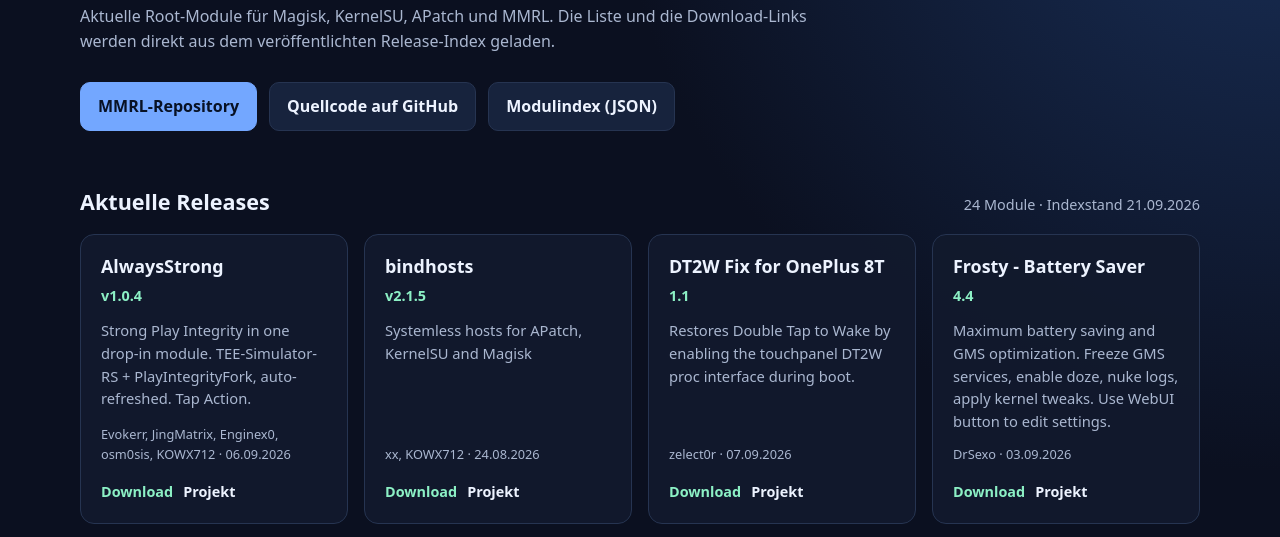
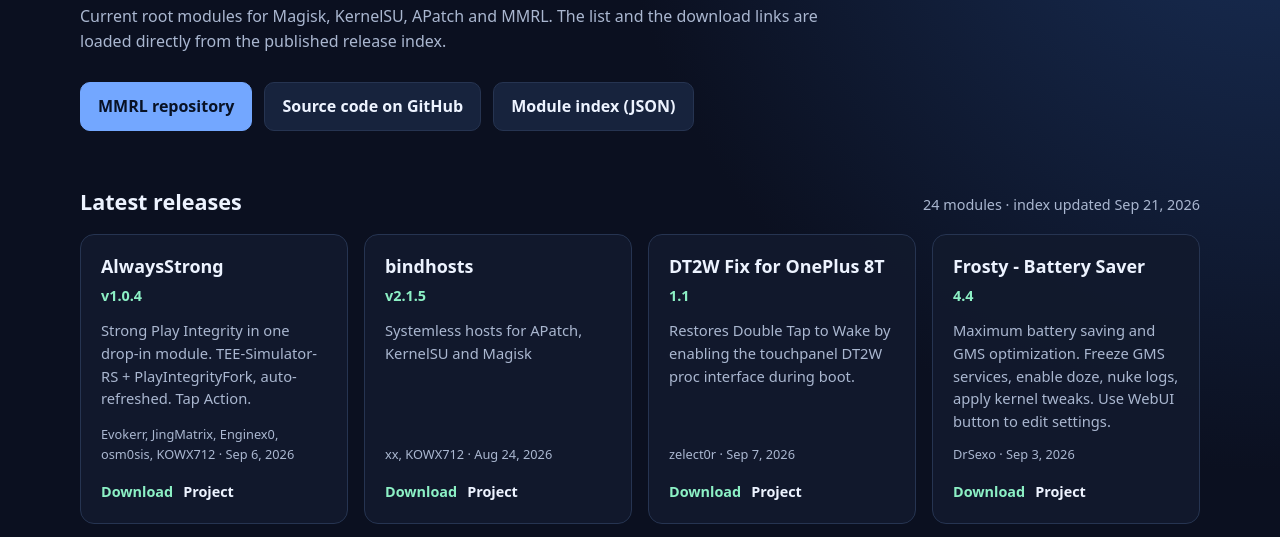
Before and after one commit to zelect0r/zamr, a plain HTML site: page index.html in a window 1280 px wide. Shown: the part 201-738 px from the top of the page. Drawn offline with Linux system fonts and the light colour scheme.

Commit message:
Translate index.html to English

```diff
--- a/index.html
+++ b/index.html
@@ -3,7 +3,7 @@
 <head>
   <meta charset="utf-8">
   <meta name="viewport" content="width=device-width, initial-scale=1">
-  <meta name="description" content="zamr – aktuelle Android-Root-Module für Magisk, KernelSU, APatch und MMRL.">
+  <meta name="description" content="zamr – current Android root modules for Magisk, KernelSU, APatch and MMRL.">
   <title>zamr · Android Modules Repository</title>
   <style>
     :root { color-scheme:dark; --bg:#0b1020; --panel:#121a2d; --line:#263451; --text:#edf3ff; --muted:#aab7d0; --accent:#73a7ff; --accent2:#8cf0c5; }
@@ -21,20 +21,20 @@
     <section class="hero">
       <div class="eyebrow">Android Modules Repository</div>
       <h1>zamr</h1>
-      <p>Aktuelle Root-Module für Magisk, KernelSU, APatch und MMRL. Die Liste und die Download-Links werden direkt aus dem veröffentlichten Release-Index geladen.</p>
-      <div class="actions"><a class="button primary" href="https://zelect0r.github.io/zamr/">MMRL-Repository</a><a class="button" href="https://github.com/zelect0r/zamr">Quellcode auf GitHub</a><a class="button" href="json/modules.json">Modulindex (JSON)</a></div>
+      <p>Current root modules for Magisk, KernelSU, APatch and MMRL. The list and the download links are loaded directly from the published release index.</p>
+      <div class="actions"><a class="button primary" href="https://zelect0r.github.io/zamr/">MMRL repository</a><a class="button" href="https://github.com/zelect0r/zamr">Source code on GitHub</a><a class="button" href="json/modules.json">Module index (JSON)</a></div>
     </section>
     <section aria-labelledby="releases-heading">
-      <div class="info"><h2 id="releases-heading">Aktuelle Releases</h2><span id="release-status" role="status">Releases werden geladen …</span></div>
+      <div class="info"><h2 id="releases-heading">Latest releases</h2><span id="release-status" role="status">Loading releases …</span></div>
       <div id="modules" class="modules" aria-live="polite"></div>
     </section>
-    <footer>Die Release-Daten werden stündlich mit den Upstream-Releases synchronisiert. Root-Module verändern das System: Bitte vorher ein Backup erstellen.</footer>
+    <footer>Release data is synchronized hourly with the upstream releases. Root modules modify your system: please create a backup first.</footer>
   </main>
   <script>
     const modulesElement = document.querySelector('#modules');
     const statusElement = document.querySelector('#release-status');
     const asText = value => value == null ? '' : String(value);
-    const formatDate = timestamp => timestamp ? new Intl.DateTimeFormat('de-DE', { dateStyle: 'medium' }).format(new Date(timestamp * 1000)) : '';
+    const formatDate = timestamp => timestamp ? new Intl.DateTimeFormat('en-US', { dateStyle: 'medium' }).format(new Date(timestamp * 1000)) : '';
     const externalLink = (label, url, className = '') => {
       const anchor = document.createElement('a'); anchor.textContent = label; anchor.href = url; anchor.className = className;
       anchor.target = '_blank'; anchor.rel = 'noopener noreferrer'; return anchor;
@@ -44,11 +44,11 @@
       if (!release?.zipUrl) return;
       const card = document.createElement('article'); card.className = 'module';
       const heading = document.createElement('h3'); heading.textContent = asText(module.name || module.id);
-      const version = document.createElement('div'); version.className = 'version'; version.textContent = asText(release.version || module.version || 'Aktuelle Version');
-      const description = document.createElement('p'); description.textContent = asText(module.description || 'Keine Beschreibung verfügbar.');
+      const version = document.createElement('div'); version.className = 'version'; version.textContent = asText(release.version || module.version || 'Latest version');
+      const description = document.createElement('p'); description.textContent = asText(module.description || 'No description available.');
       const meta = document.createElement('div'); meta.className = 'meta'; meta.textContent = [module.author, formatDate(release.timestamp || module.added)].filter(Boolean).join(' · ');
       const links = document.createElement('div'); links.className = 'links'; links.append(externalLink('Download', release.zipUrl, 'download'));
-      if (module.homepage) links.append(externalLink('Projekt', module.homepage));
+      if (module.homepage) links.append(externalLink('Project', module.homepage));
       card.append(heading, version, description, meta, links); modulesElement.append(card);
     }
     async function loadReleases() {
@@ -57,12 +57,12 @@
         const response = await fetch(`json/modules.json?v=${Date.now()}`, { cache: 'no-store' });
         if (!response.ok) throw new Error(`HTTP ${response.status}`);
         const index = await response.json();
-        const modules = [...(index.modules || [])].sort((a, b) => asText(a.name).localeCompare(asText(b.name), 'de'));
+        const modules = [...(index.modules || [])].sort((a, b) => asText(a.name).localeCompare(asText(b.name), 'en'));
         modules.forEach(renderModule);
-        statusElement.textContent = `${modules.length} Module · Indexstand ${formatDate(index.metadata?.timestamp) || 'aktuell'}`;
+        statusElement.textContent = `${modules.length} modules · index updated ${formatDate(index.metadata?.timestamp) || 'just now'}`;
       } catch (_) {
-        modulesElement.innerHTML = '<p class="error">Der Release-Index konnte gerade nicht geladen werden. Bitte später erneut versuchen oder den JSON-Index direkt öffnen.</p>';
-        statusElement.textContent = 'Release-Index nicht verfügbar';
+        modulesElement.innerHTML = '<p class="error">The release index could not be loaded right now. Please try again later or open the JSON index directly.</p>';
+        statusElement.textContent = 'Release index unavailable';
       }
     }
     loadReleases();
```
